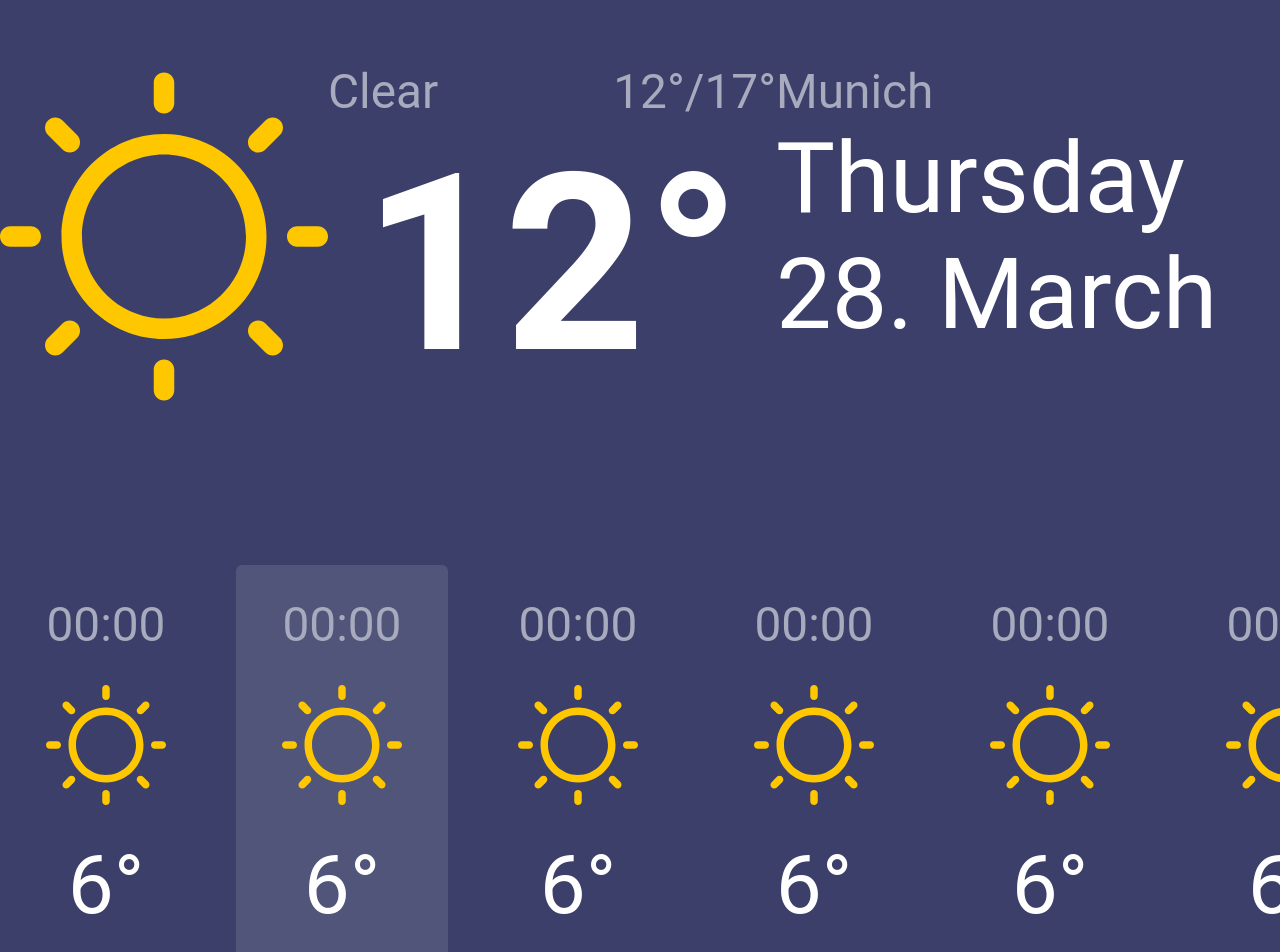
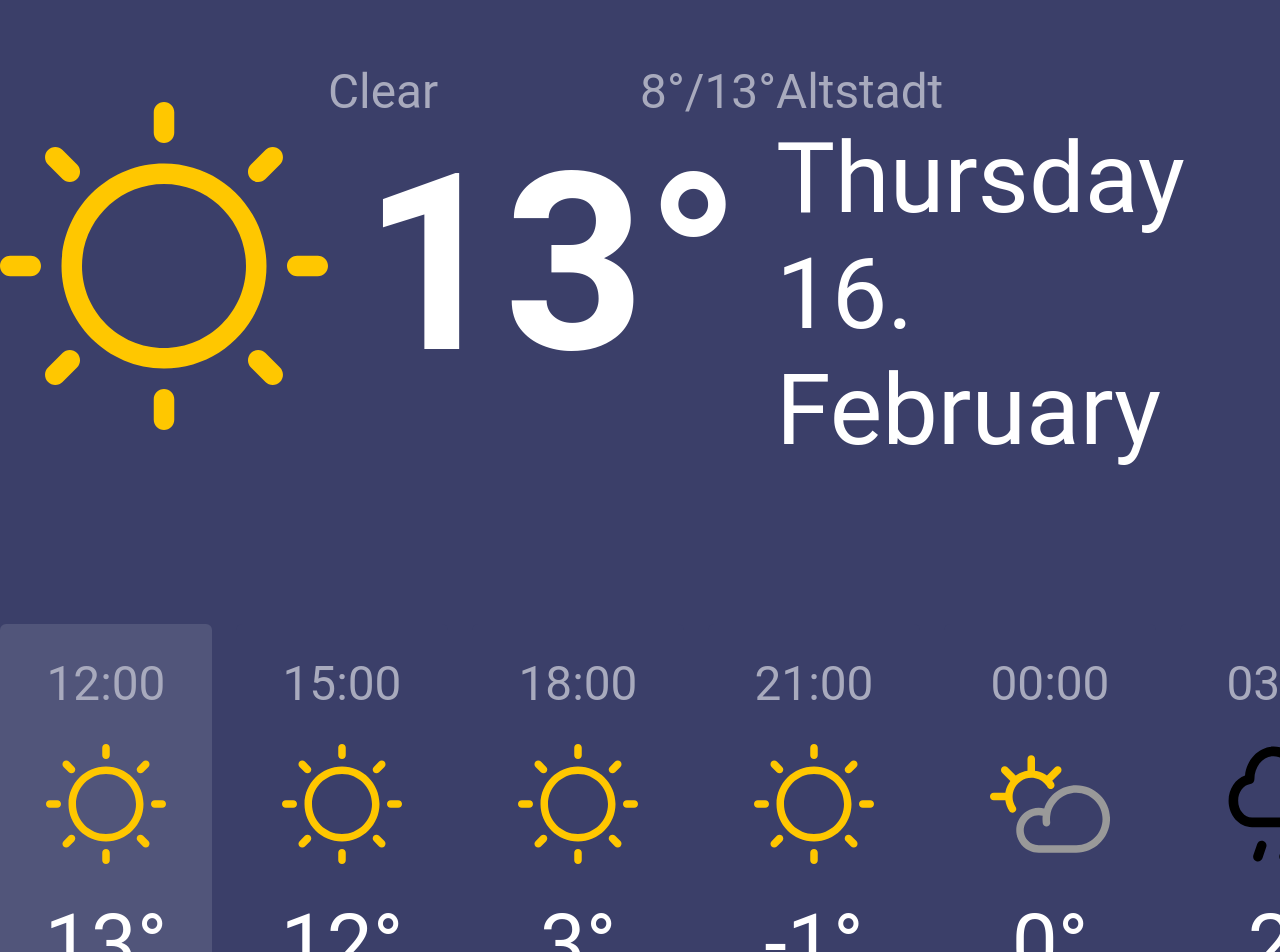
Before and after one commit to bilgeonceken/weather, a React app: page / in a window 1280 px wide. Shown: the top 952 px of the page. Built offline with nearby package versions, Linux system fonts and the light colour scheme.

Commit message:
Forecast :: use data from the store

```diff
--- a/src/components/Forecast/index.js
+++ b/src/components/Forecast/index.js
@@ -1,7 +1,9 @@
 import React from 'react';
 import styled from 'styled-components';
-import { weatherDataMap, WEATHER_TYPES } from '../../utils/constants';
+import { useSelector } from 'react-redux';
 import WeatherCard from '../WeatherCard';
+import { weatherDataMap } from '../../utils/constants';
+import { getActiveForecast, getForecastsSelector } from '../../store/selectors';
 
 const ScForecast = styled.div`
   color: white;
@@ -76,24 +78,28 @@ const ScForecast = styled.div`
 `;
 
 const Forecast = () => {
-  // dummyData
-  const weatherType = WEATHER_TYPES.Clear;
-  const { text, icon } = weatherDataMap[weatherType];
-  const location = 'Munich';
-  const date = 'Thursday 28. March';
+  const {
+    activeForecast, weatherData, isLoading,
+  } = useSelector(getForecastsSelector);
+  const {
+    temp, tempMin, tempMax, weather, date, location,
+  } = useSelector(getActiveForecast);
+  const weatherConstants = weatherDataMap[weather] || {};
+  const { text: weatherText, icon: weatherIcon } = weatherConstants;
 
+  if (isLoading) return (<div>Loading</div>);
   return (
     <ScForecast>
       <div className="mainWrapper">
         <div className="fcUpper">
-          <img className="fcIcon" alt={`${text} Icon`} src={icon} />
+          <img className="fcIcon" alt={`${weatherText} Icon`} src={weatherIcon} />
           <div className="fcCenter">
             <div className="fcDataUpper">
-              <div className="fcWeather">{text}</div>
-              <div className="fcHighLow">{`${'12'}°/${'17'}°`}</div>
+              <div className="fcWeather">{weather}</div>
+              <div className="fcHighLow">{`${tempMin}°/${tempMax}°`}</div>
             </div>
             <div className="fcTempCurrent">
-              {`${'12'}°`}
+              {`${temp}°`}
             </div>
           </div>
           <div className="fcRight">
@@ -102,21 +108,16 @@ const Forecast = () => {
           </div>
         </div>
         <div className="fcLower">
-          <WeatherCard />
-          <WeatherCard isActive />
-          <WeatherCard />
-          <WeatherCard />
-          <WeatherCard />
-          <WeatherCard />
-          <WeatherCard />
-          <WeatherCard />
-          <WeatherCard />
-          <WeatherCard />
-          <WeatherCard />
-          <WeatherCard />
-          <WeatherCard />
-          <WeatherCard />
-          <WeatherCard />
+          {weatherData.map(({ temp, time, weather }, key) => {
+            return (
+              <WeatherCard
+                temperature={temp}
+                time={time}
+                weather={weather}
+                isActive={key === activeForecast}
+              />
+            );
+          })}
         </div>
       </div>
     </ScForecast>
--- a/src/components/WeatherCard.js
+++ b/src/components/WeatherCard.js
@@ -1,5 +1,7 @@
 import React from 'react';
-import { bool, oneOf, string } from 'prop-types';
+import {
+  bool, oneOf, string, number,
+} from 'prop-types';
 import styled from 'styled-components';
 import { weatherDataMap, WEATHER_TYPES } from '../utils/constants';
 
@@ -54,14 +56,14 @@ const WeatherCard = ({
 WeatherCard.propTypes = {
   time: string,
   weather: oneOf(Object.keys(WEATHER_TYPES)),
-  temperature: string,
+  temperature: number,
   isActive: bool,
 };
 
 WeatherCard.defaultProps = {
   time: '00:00',
   weather: WEATHER_TYPES.Clear,
-  temperature: '6',
+  temperature: 6,
   isActive: false,
 };
 
```
Also changed, not shown: .eslintrc.js.
